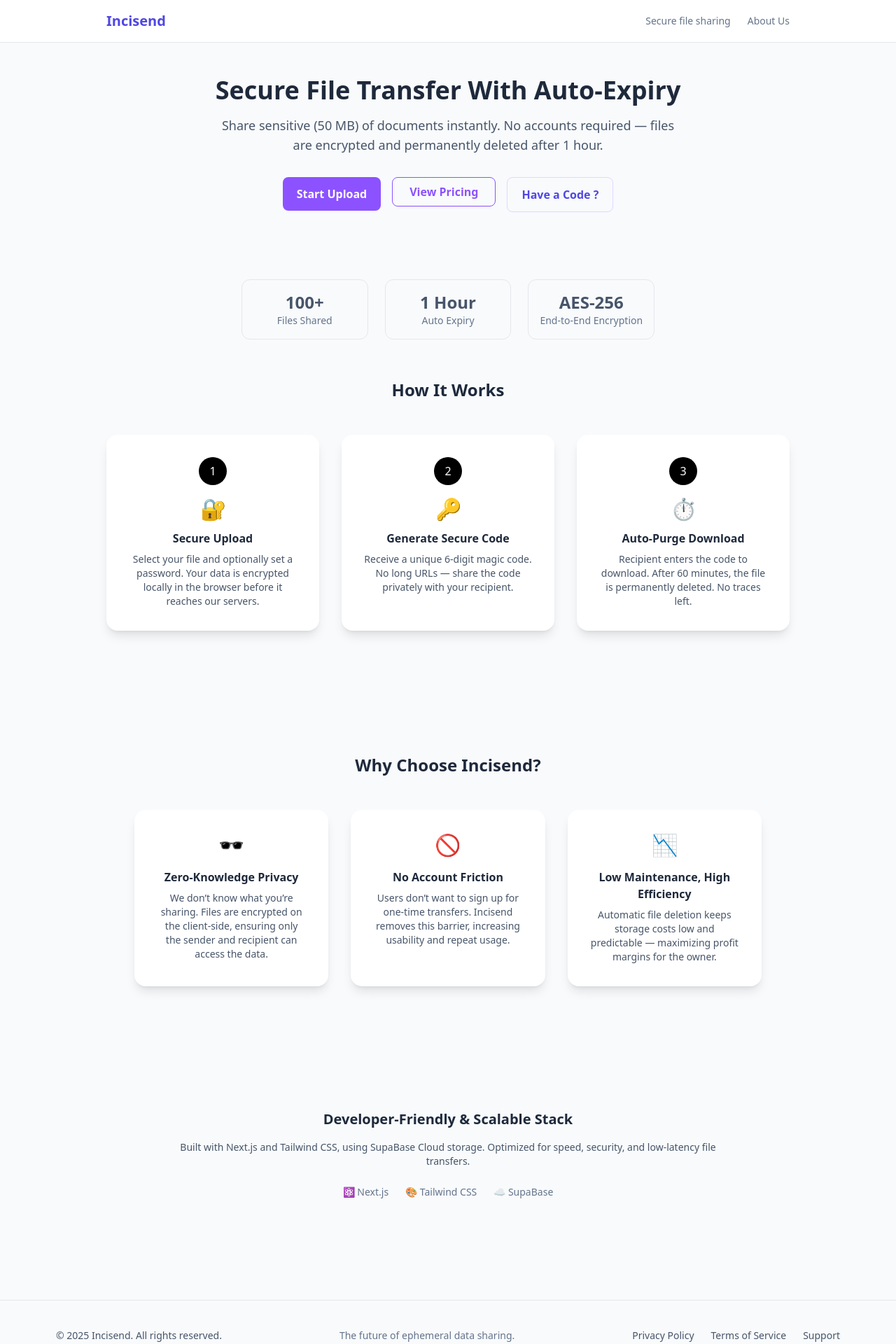
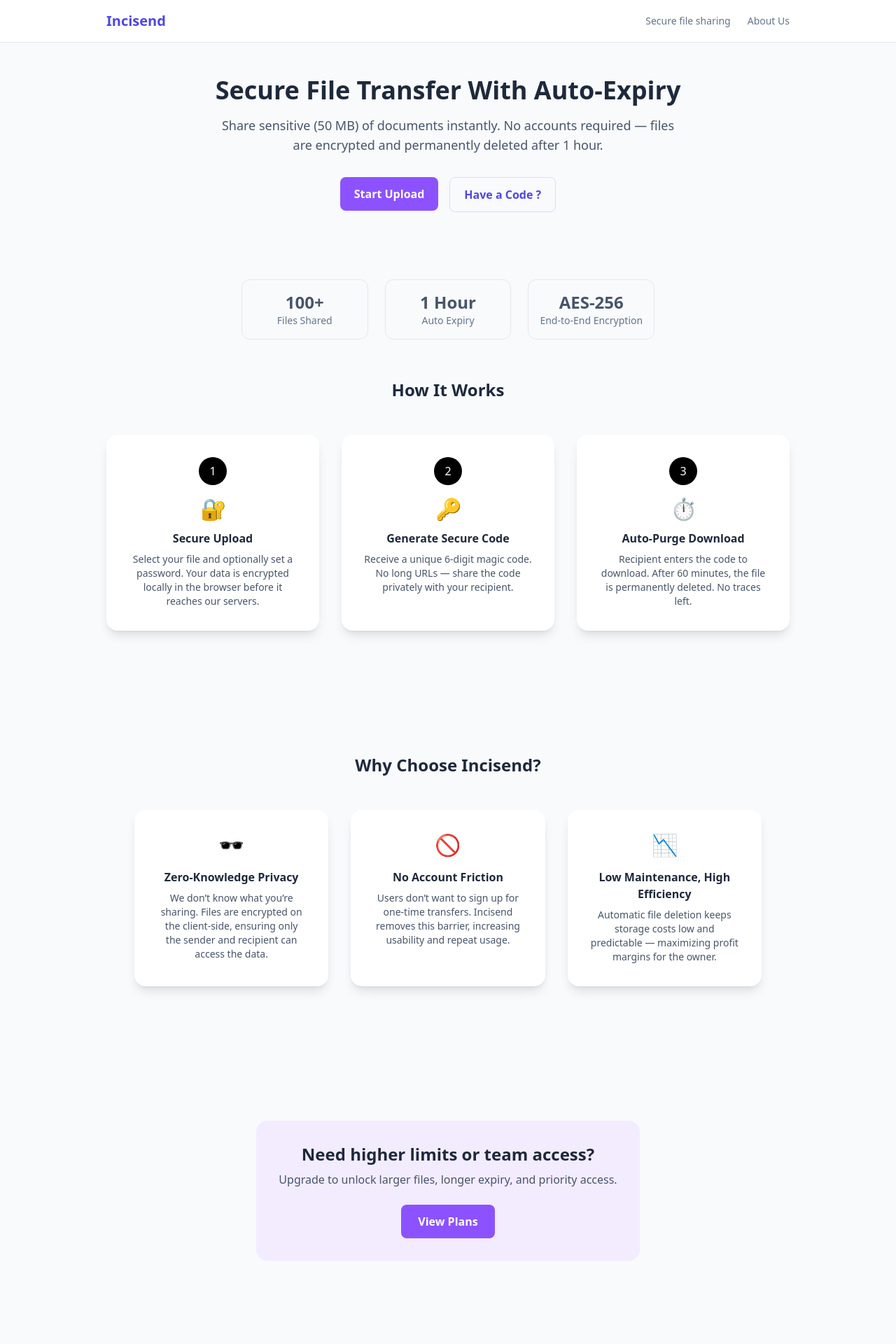
Before and after one commit to Inciverse/incisend, a Next.js app: page / in a window 1280 px wide. Shown: the top 1920 px of the page at 70% size. Built offline with nearby package versions, Linux system fonts and the light colour scheme.

Commit message:
Update page.tsx

```diff
--- a/app/page.tsx
+++ b/app/page.tsx
@@ -17,12 +17,6 @@ export default function Home() {
         <div className="flex justify-center gap-4 mt-8">
           <Link href="/send">
             <button className="primary">Start Upload</button>
-          </Link>
-
-          <Link href="/pricing">
-        <button className="border border-[var(--primary)] text-[var(--primary)] px-6 py-2 rounded-lg hover:bg-[var(--primary-light)] transition">
-        View Pricing
-         </button>
           </Link>
 
             <Link href="/receive">
@@ -138,6 +132,21 @@ export default function Home() {
     </div>
   </div>
 </section>
+      <div className="mt-24 rounded-2xl bg-[var(--primary-light)] p-8 text-center">
+  <h2 className="text-2xl font-bold">
+    Need higher limits or team access?
+  </h2>
+
+  <p className="mt-2 text-slate-600">
+    Upgrade to unlock larger files, longer expiry, and priority access.
+  </p>
+
+  <Link href="/pricing">
+    <button className="mt-6 bg-[var(--primary)] text-white px-6 py-3 rounded-lg hover:bg-[var(--primary-hover)] transition">
+      View Plans
+    </button>
+  </Link>
+</div>
 
       {/* BUILT WITH MODERN TECH */}
 <section className="max-w-6xl w-full mt-20 text-center">
```
